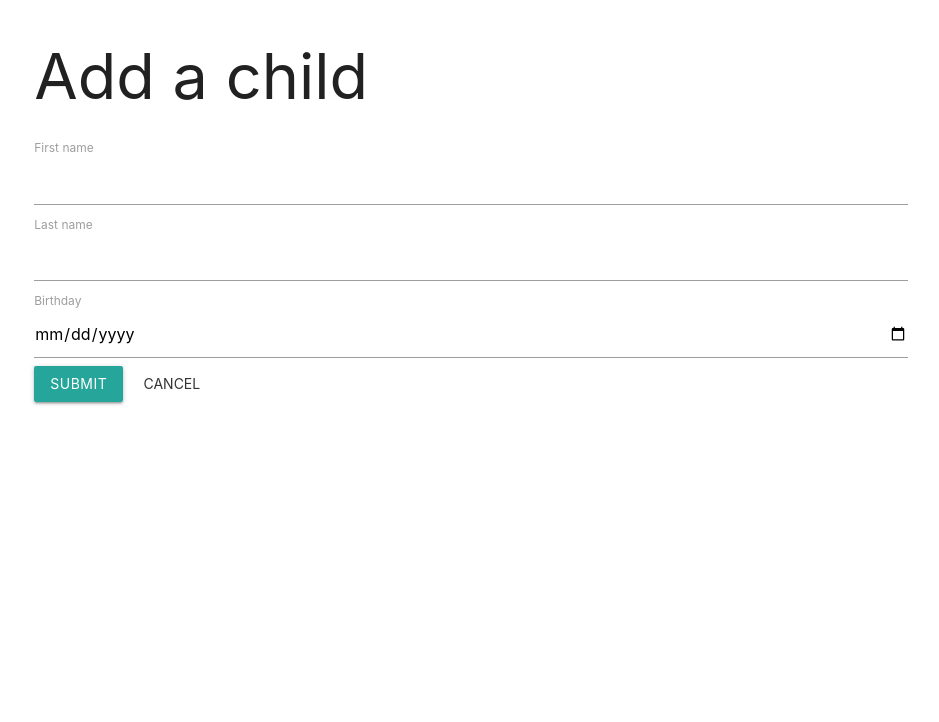
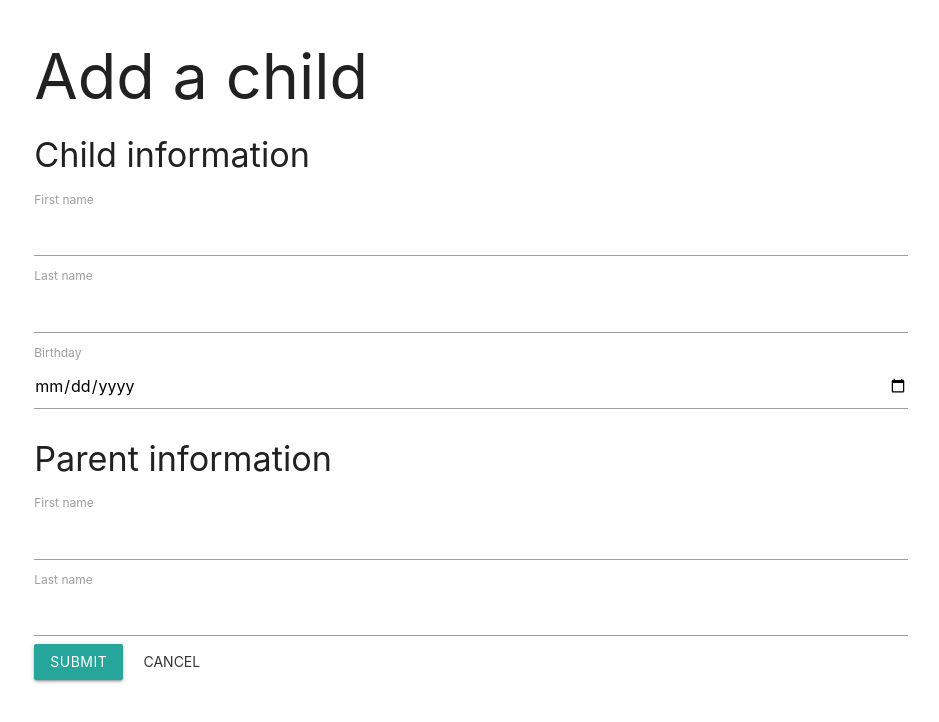
Before and after one commit to josue-acosta/daycare, a Flask app: template my_app/templates/add-child.html in a window 1280 px wide. Shown: the top 722 px of the page, without its empty margins (169-1108 px from the left). Run offline with Flask 2, Linux system fonts and the light colour scheme; the template is opened without the code that fills it: values that come from a table or form of the project are taken from there, others are empty; parts of the project's set-up code (start-up, migrations or seed data) failed here and were passed over.

Commit message:
embeded dcuments

```diff
--- a/my_app/__init__.py
+++ b/my_app/__init__.py
@@ -23,5 +23,8 @@ login_manager.login_view = "auth.login"
 from my_app.child.views import child_blueprint
 app.register_blueprint(child_blueprint)
 
+from my_app.parent.views import parent_blueprint
+app.register_blueprint(parent_blueprint)
+
 from my_app.auth.views import auth_blueprint
 app.register_blueprint(auth_blueprint)
--- a/my_app/child/models.py
+++ b/my_app/child/models.py
@@ -1,8 +1,9 @@
 from my_app import db
 from flask_wtf import FlaskForm
-from wtforms import StringField
+from wtforms import StringField, FormField
 from wtforms.fields.html5 import DateField
 from wtforms.validators import InputRequired
+from my_app.parent.models import Parent, ParentForm
 
 # mongo document schema for Child
 class Child(db.Document):
@@ -10,6 +11,7 @@ class Child(db.Document):
 	last_name = db.StringField(maxlength=255, required=True)
 	birthday = db.DateTimeField(required=True)
 	age_group = db.DecimalField()
+	parent = db.EmbeddedDocumentField(Parent)
 
 	def __repr__(self):
 		return "<Children %r>" % self.id
@@ -19,3 +21,4 @@ class ChildForm(FlaskForm):
 	first_name = StringField("First name", validators=[InputRequired()])
 	last_name = StringField("Last name", validators=[InputRequired()])
 	birthday = DateField("Birthday", validators=[InputRequired()], format='%Y-%m-%d')
+	parent = FormField(ParentForm)
--- /dev/null
+++ b/my_app/parent/__init__.py
@@ -0,0 +1,2 @@
+# No content
+# We need this file just to make this folder a python module
--- /dev/null
+++ b/my_app/parent/models.py
@@ -0,0 +1,20 @@
+from my_app import db
+from bson import ObjectId
+from flask_wtf import FlaskForm
+from wtforms import StringField
+from wtforms.validators import InputRequired
+
+
+# mongo document schema for Child
+class Parent(db.EmbeddedDocument):
+	_id = db.ObjectIdField(default=ObjectId)
+	first_name = db.StringField(maxlength=255, required=True)
+	last_name = db.StringField(maxlength=255, required=True)
+
+	def __repr__(self):
+		return "<Parent %r>" % self.id
+
+# form schema to add a child
+class ParentForm(FlaskForm):
+	first_name = StringField("First name", validators=[InputRequired()])
+	last_name = StringField("Last name", validators=[InputRequired()])
--- a/my_app/templates/add-child.html
+++ b/my_app/templates/add-child.html
@@ -7,6 +7,7 @@
 
 		<form action="{{ url_for('child.add') }}" method="POST" role="form">
 
+			<h4>Child information</h4>
 			<div>{{ form.first_name.label }}</div>
 			<div>{{ form.first_name() }}</div>
 
@@ -16,6 +17,13 @@
 			<div>{{ form.birthday.label }}</div>
 			<div>{{ form.birthday() }}</div>
 
+			<h4>Parent information</h4>
+			<div>{{ form.parent.first_name.label }}</div>
+			<div>{{ form.parent.first_name() }}</div>
+
+			<div>{{ form.parent.last_name.label }}</div>
+			<div>{{ form.parent.last_name() }}</div>
+
 			<button class="btn" type="submit">Submit</button>
 			<a class="btn-flat" href="{{ url_for('child.dashboard') }}">Cancel</a>
 		</form>
```
Also changed, not shown: my_app/child/views.py (+8 -1 lines), my_app/parent/views.py (added, +69 -0 lines), my_app/templates/add-child copy.html (deleted, +0 -24 lines), my_app/templates/add-parent.html (added, +21 -0 lines), my_app/templates/view-parent.html (added, +18 -0 lines), readme.md.
